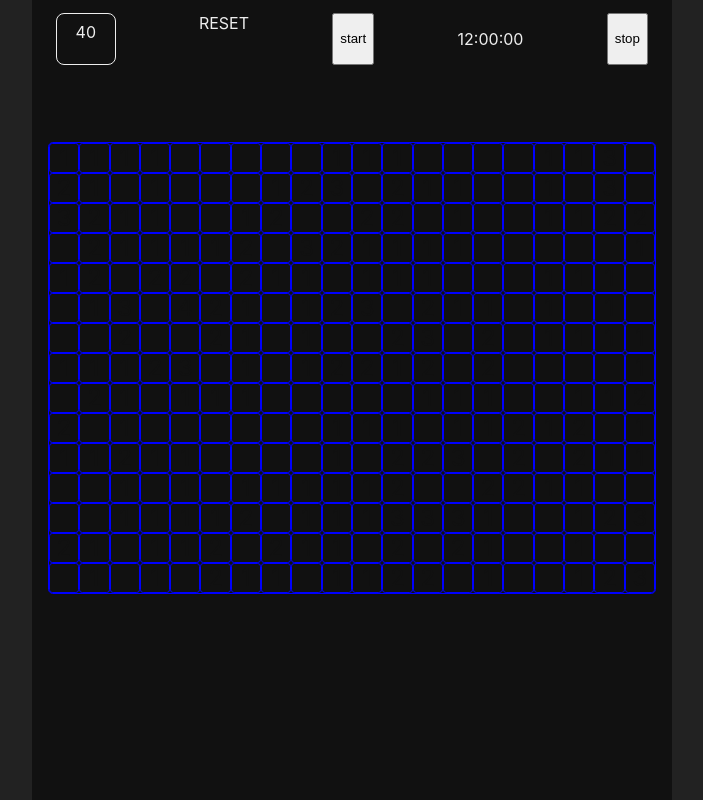
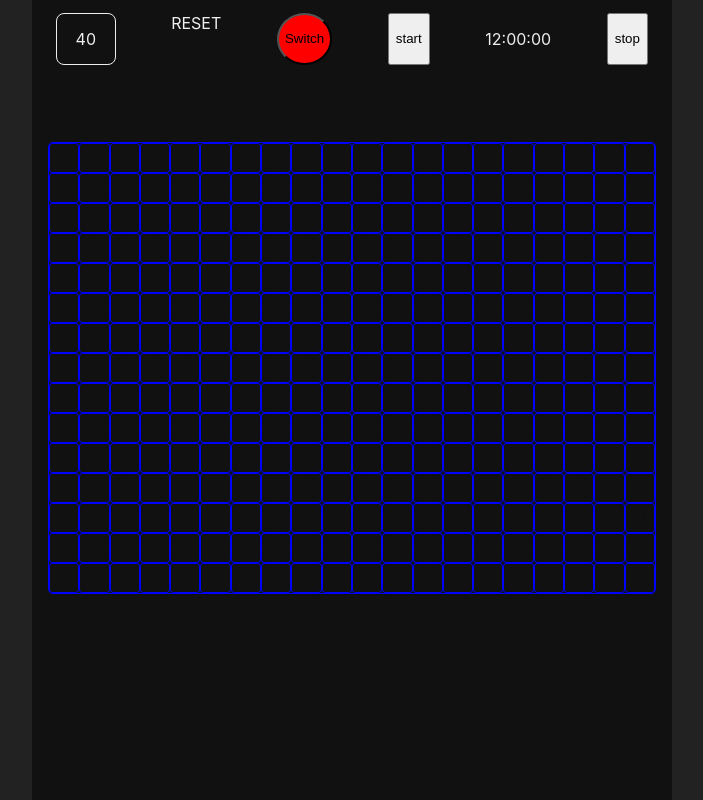
Before and after one commit to MathildeRolland/deminor, a React (Create React App) app: page / in a window 1280 px wide. Shown: the whole page, without its empty margins (288-991 px from the left). Built offline with nearby package versions, Linux system fonts and the light colour scheme.

Commit message:
Creation of 2 actionTypes => bomb + flag. Handled flags when the flag mode is on.

```diff
--- /dev/null
+++ b/src/components/ActionSwitcher/ActionSwitcher.tsx
@@ -0,0 +1,21 @@
+import { SetStateAction } from 'react';
+import { StyledSwitcher } from './ActionSwitcherComponent';
+
+interface ActionSwitcherProps {
+	action: number;
+	setAction: React.Dispatch<SetStateAction<number>>;
+}
+
+const ActionSwitcher = ({ action, setAction }: ActionSwitcherProps) => {
+	const onClick = () => {
+		setAction(action === 0 ? 1 : 0);
+	};
+
+	return (
+		<StyledSwitcher onClick={onClick} action={action}>
+			Switch
+		</StyledSwitcher>
+	);
+};
+
+export default ActionSwitcher;
--- /dev/null
+++ b/src/components/ActionSwitcher/ActionSwitcherComponent.js
@@ -0,0 +1,7 @@
+import styled from 'styled-components';
+
+export const StyledSwitcher = styled.button`
+	border-radius: 50%;
+	background: ${({ action }) => (action === 0 ? 'red' : 'blue')};
+	cursor: pointer;
+`;
--- a/src/components/Board/BoardComponents.js
+++ b/src/components/Board/BoardComponents.js
@@ -7,7 +7,7 @@ export const StyledBoard = styled.div`
 	border-radius: 0.3em;
 	max-width: 430px;
 	display: grid;
-	grid-template-columns: ${(props) => `repeat(${props.widthBasis}, 1fr)`};
+	grid-template-columns: ${({ widthBasis }) => `repeat(${widthBasis}, 1fr)`};
 
 	@media all and (min-width: 768px) {
 		max-width: 95%;
--- a/src/components/Board/index.tsx
+++ b/src/components/Board/index.tsx
@@ -1,21 +1,25 @@
-import { useEffect, useState } from 'react';
+import { SetStateAction, useEffect, useState } from 'react';
 
 import Cell from '../Cell';
 import { StyledBoard } from './BoardComponents';
 
 import { useWindowSize } from '../../customHooks/useWindowSize';
+import { getTouchingCells } from '../../utils/getTouchingCells';
+import { randomBombsPlacement } from '../../utils/bombsPlacement';
 
 interface BoardProps {
 	bombsCounter: number;
+	setBombsCounter: React.Dispatch<SetStateAction<number>>;
+	action: number;
 }
 
 type CellType = {
 	key: number;
 	isBomb: boolean;
-	isClicked: boolean;
+	isRevealed: boolean;
 };
 
-const Board = ({ bombsCounter }: BoardProps) => {
+const Board = ({ bombsCounter, setBombsCounter, action }: BoardProps) => {
 	const windowSize = useWindowSize();
 
 	const [cells, setCells] = useState<CellType[]>([]);
@@ -23,33 +27,25 @@ const Board = ({ bombsCounter }: BoardProps) => {
 	const widthBasis = windowSize.width < 768 ? 10 : 20;
 	const cellsNumber = windowSize.width < 768 ? 200 : 300;
 
-	const getRandomNumber = (min: number, max: number) => {
-		return Math.floor(Math.random() * (max - min + 1) + min);
-	};
-
-	const defineCellIsBomb = (cells: CellType[]) => {
-		const randomNumber: number = getRandomNumber(0, cells.length);
-		const relatedCell = cells[randomNumber];
-
-		if (relatedCell && !relatedCell.isBomb) {
-			relatedCell.isBomb = true;
+	const onClick = (cell: CellType): void => {
+		if (action === 1) {
+			const newCells = cells.map((c) =>
+				c.key === cell.key && bombsCounter >= 0
+					? { ...c, isFlag: true }
+					: c
+			);
+			setBombsCounter(
+				!cell.hasOwnProperty('isFlag') && bombsCounter > 0
+					? bombsCounter - 1
+					: bombsCounter
+			);
+			setCells(newCells);
 		} else {
-			defineCellIsBomb(cells);
+			const newCells = cells.map((c) =>
+				c.key === cell.key ? { ...c, isRevealed: true } : c
+			);
+			setCells(newCells);
 		}
-	};
-
-	const randomBombsPlacement = (cells: CellType[], bombsCounter: number) => {
-		for (let i = 0; i < bombsCounter; i++) {
-			defineCellIsBomb(cells);
-		}
-		return cells;
-	};
-
-	const onClick = (cell: CellType): void => {
-		const newCells = cells.map((c) => {
-			return c.key === cell.key ? { ...c, isClicked: true } : c;
-		});
-		setCells(newCells);
 	};
 
 	const getNumberOfBombsAround = (
@@ -57,16 +53,11 @@ const Board = ({ bombsCounter }: BoardProps) => {
 		cellsNumberByRow: number
 	): number | undefined => {
 		if (!cell.isBomb) {
-			const touchingCells = [
-				cells[cell.key + 1],
-				cells[cell.key - 1],
-				cells[cell.key + cellsNumberByRow],
-				cells[cell.key - cellsNumberByRow],
-				cells[cell.key + cellsNumberByRow + 1],
-				cells[cell.key - cellsNumberByRow + 1],
-				cells[cell.key + cellsNumberByRow - 1],
-				cells[cell.key - cellsNumberByRow - 1],
-			];
+			const touchingCells = getTouchingCells(
+				cells,
+				cell,
+				cellsNumberByRow
+			);
 			const numberOfBombsAround = touchingCells.filter(
 				(c) => c && c.isBomb
 			).length;
@@ -78,12 +69,12 @@ const Board = ({ bombsCounter }: BoardProps) => {
 		const initialCells = Array.from(Array(cellsNumber)).map((_, index) => ({
 			key: index,
 			isBomb: false,
-			isClicked: false,
+			isRevealed: false,
 		}));
 
 		const newCells = randomBombsPlacement(initialCells, bombsCounter);
 		setCells(newCells);
-	}, [cellsNumber, bombsCounter]);
+	}, [cellsNumber]);
 
 	return (
 		<StyledBoard widthBasis={widthBasis}>
--- a/src/components/Cell/CellComponents.js
+++ b/src/components/Cell/CellComponents.js
@@ -4,18 +4,20 @@ export const StyledCell = styled.div`
 	box-sizing: border-box;
 	border: 0.5px solid blue;
 	border-radius: 0.2rem;
-	background-color: ${(props) =>
-		props.cell.isBomb && props.cell.isClicked
+	background-color: ${({ cell: { isBomb, isRevealed, isFlag } }) =>
+		isBomb && isRevealed
 			? 'red'
-			: props.cell.isClicked
+			: isFlag
+			? 'blue'
+			: isRevealed
 			? '#ccc'
 			: '#111'};
-	height: ${(props) => props.size.width}px;
+	height: ${({ size: { width } }) => width}px;
 	cursor: pointer;
 	display: flex;
 	justify-content: center;
 	align-items: center;
-	color: #111;
+	color: ${({ cell: { isFlag } }) => (!isFlag ? '#111' : 'transparent')};
 	font-size: 1.5rem;
 	user-select: none;
 `;
--- a/src/components/Cell/index.tsx
+++ b/src/components/Cell/index.tsx
@@ -7,12 +7,12 @@ import { useSize } from '../../customHooks/useSize';
 type CellType = {
 	key: number;
 	isBomb: boolean;
-	isClicked: boolean;
+	isRevealed: boolean;
 };
 
 interface CellProps {
 	key: number;
-	cell: { key: number; isBomb: boolean; isClicked: boolean };
+	cell: { key: number; isBomb: boolean; isRevealed: boolean };
 	onClick: (cell: CellType) => void;
 	bombsAround: number | undefined;
 }
--- a/src/components/Counter/CounterComponents.js
+++ b/src/components/Counter/CounterComponents.js
@@ -6,4 +6,7 @@ export const StyledCounter = styled.div`
 	padding: 0.5rem 0.8rem;
 	width: 2rem;
 	text-align: center;
+	display: flex;
+	justify-content: center;
+	align-items: center;
 `;
--- a/src/components/Header/index.tsx
+++ b/src/components/Header/index.tsx
@@ -1,3 +1,5 @@
+import { SetStateAction } from 'react';
+import ActionSwitcher from '../ActionSwitcher/ActionSwitcher';
 import Counter from '../Counter';
 import Reset from '../Reset';
 import Timer from '../Timer';
@@ -6,12 +8,16 @@ import { StyledHeader } from './HeaderComponents';
 
 interface HeaderProps {
 	bombsCounter: number;
+	action: number;
+	setAction: React.Dispatch<SetStateAction<number>>;
 }
-const Header = ({ bombsCounter }: HeaderProps) => {
+
+const Header = ({ bombsCounter, action, setAction }: HeaderProps) => {
 	return (
 		<StyledHeader>
 			<Counter bombsCounter={bombsCounter} />
 			<Reset />
+			<ActionSwitcher action={action} setAction={setAction} />
 			<Timer />
 		</StyledHeader>
 	);
--- a/src/pages/Game/index.tsx
+++ b/src/pages/Game/index.tsx
@@ -6,14 +6,28 @@ import { StyledContainer } from './GameComponents';
 
 import { useWindowSize } from '../../customHooks/useWindowSize';
 
+enum actionTypes {
+	Bomb,
+	Flag,
+}
+
 const Game = () => {
 	const windowSize = useWindowSize();
 	const [bombsCounter, setBombsCounter] = useState<number>(40);
+	const [action, setAction] = useState<number>(actionTypes.Bomb);
 
 	return (
 		<StyledContainer windowSize={windowSize}>
-			<Header bombsCounter={bombsCounter} />
-			<Board bombsCounter={bombsCounter} />
+			<Header
+				bombsCounter={bombsCounter}
+				action={action}
+				setAction={setAction}
+			/>
+			<Board
+				bombsCounter={bombsCounter}
+				setBombsCounter={setBombsCounter}
+				action={action}
+			/>
 		</StyledContainer>
 	);
 };
--- /dev/null
+++ b/src/utils/bombsPlacement.ts
@@ -0,0 +1,28 @@
+import { getRandomNumber } from './getRandomNumber';
+
+type CellType = {
+	key: number;
+	isBomb: boolean;
+	isRevealed: boolean;
+};
+
+export const defineCellIsBomb = (cells: CellType[]) => {
+	const randomNumber: number = getRandomNumber(0, cells.length);
+	const relatedCell = cells[randomNumber];
+
+	if (relatedCell && !relatedCell.isBomb) {
+		relatedCell.isBomb = true;
+	} else {
+		defineCellIsBomb(cells);
+	}
+};
+
+export const randomBombsPlacement = (
+	cells: CellType[],
+	bombsCounter: number
+) => {
+	for (let i = 0; i < bombsCounter; i++) {
+		defineCellIsBomb(cells);
+	}
+	return cells;
+};
--- /dev/null
+++ b/src/utils/getRandomNumber.ts
@@ -0,0 +1,3 @@
+export const getRandomNumber = (min: number, max: number) => {
+	return Math.floor(Math.random() * (max - min + 1) + min);
+};
--- /dev/null
+++ b/src/utils/getTouchingCells.ts
@@ -0,0 +1,22 @@
+type CellType = {
+	key: number;
+	isBomb: boolean;
+	isRevealed: boolean;
+};
+
+export const getTouchingCells = (
+	arr: CellType[],
+	cell: CellType,
+	nbPerRow: number
+) => {
+	return [
+		arr[cell.key + 1],
+		arr[cell.key - 1],
+		arr[cell.key + nbPerRow],
+		arr[cell.key - nbPerRow],
+		arr[cell.key + nbPerRow + 1],
+		arr[cell.key - nbPerRow + 1],
+		arr[cell.key + nbPerRow - 1],
+		arr[cell.key - nbPerRow - 1],
+	];
+};
```
